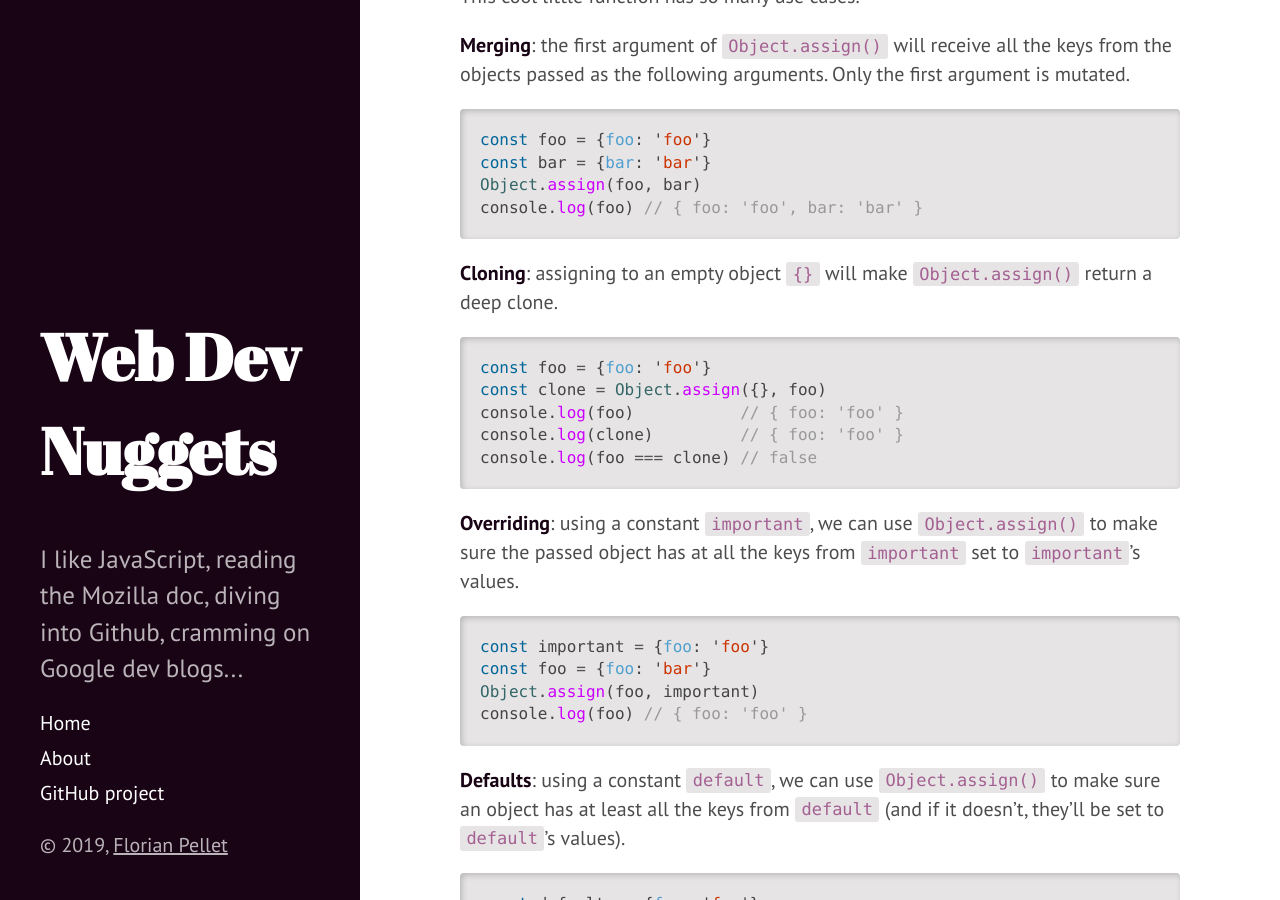
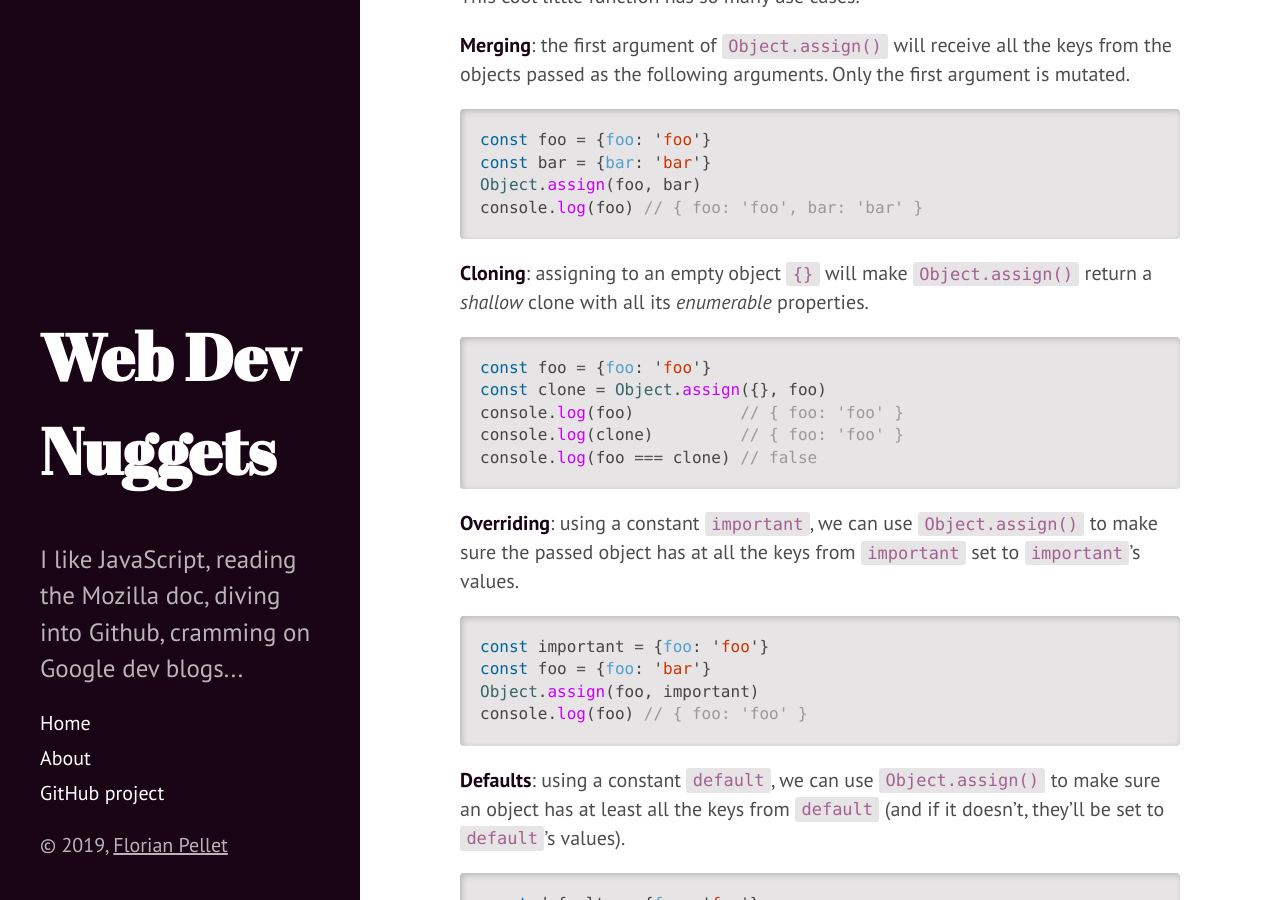
Before and after one commit to Sheraff/TIL, a Jekyll site: the page built from _posts/2019-07-17-Object-assign.md, in a window 1280 px wide and 900 px high, scrolled down 581 px. Built offline with Jekyll 4.4.1, drawn with Linux system fonts in a browser that asks for light colours.

Commit message:
correcting an error

````diff
--- a/_posts/2019-07-17-Object-assign.md
+++ b/_posts/2019-07-17-Object-assign.md
@@ -23,7 +23,7 @@ Object.assign(foo, bar)
 console.log(foo) // { foo: 'foo', bar: 'bar' }
 ```
 
-**Cloning**: assigning to an empty object `{}` will make `Object.assign()` return a deep clone.
+**Cloning**: assigning to an empty object `{}` will make `Object.assign()` return a *shallow* clone with all its *enumerable* properties.
 ```javascript
 const foo = {foo: 'foo'}
 const clone = Object.assign({}, foo)
````
